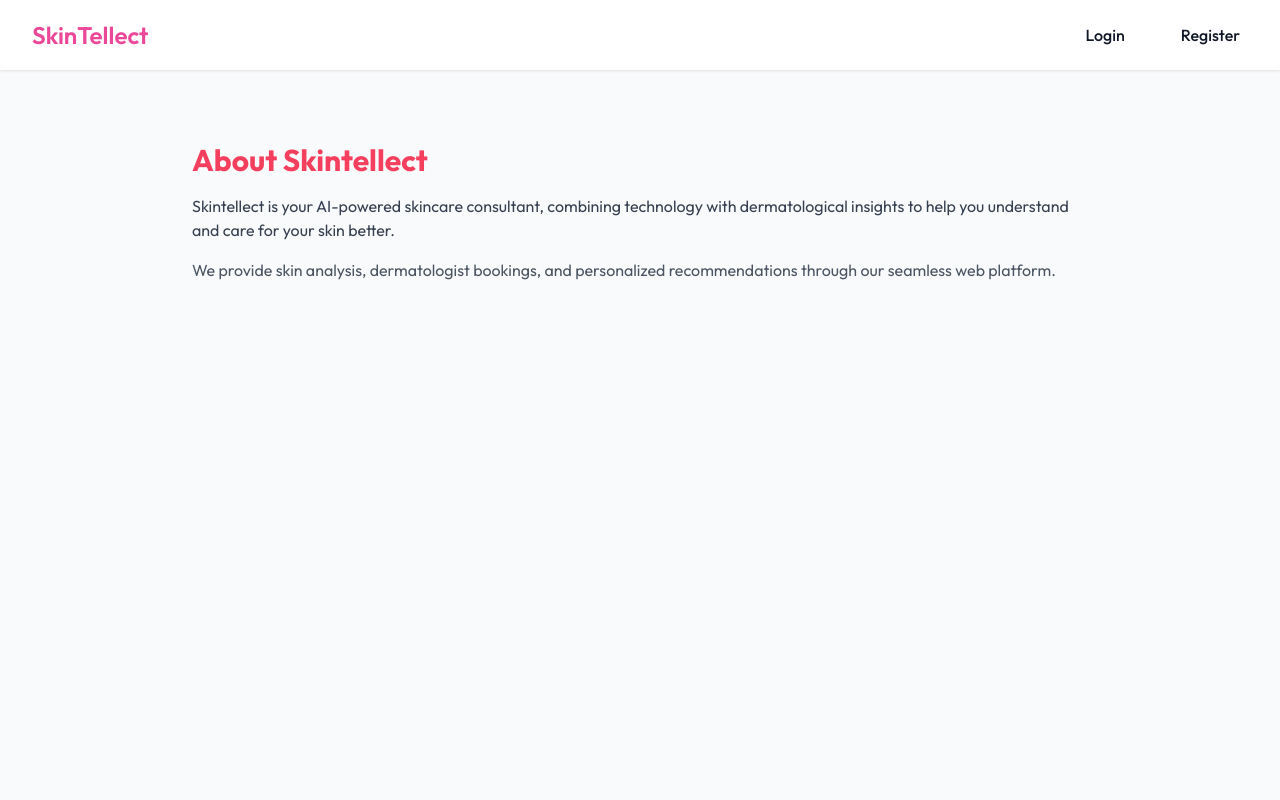
After one commit to sudo-Harshk/SkinTellect, a Flask app: page /about in a window 1280 px wide. The commit adds this page. Run offline with Flask 3, Linux system fonts and the light colour scheme; some libraries are stand-ins or nearby versions.

Commit message:
add: about.html

```diff
--- a/app.py
+++ b/app.py
@@ -166,6 +166,10 @@ def recommend_products_based_on_classes(classes):
 @app.route('/', methods=['GET'])
 def landing():
     return render_template('index.html')
+
+@app.route('/about')
+def about():
+    return render_template('about.html')
 
 @app.route('/login', methods=['GET', 'POST'])
 def login():
--- /dev/null
+++ b/templates/about.html
@@ -0,0 +1,15 @@
+{% extends "layout.html" %}
+
+{% block title %}About Us - Skintellect{% endblock %}
+
+{% block content %}
+  <div class="max-w-4xl mx-auto py-10">
+    <h1 class="text-3xl font-bold text-rose-500 mb-4">About Skintellect</h1>
+    <p class="text-gray-700 mb-4">
+      Skintellect is your AI-powered skincare consultant, combining technology with dermatological insights to help you understand and care for your skin better.
+    </p>
+    <p class="text-gray-600">
+      We provide skin analysis, dermatologist bookings, and personalized recommendations through our seamless web platform.
+    </p>
+  </div>
+{% endblock %}
--- a/templates/index.html
+++ b/templates/index.html
@@ -5,7 +5,7 @@
 {% block content %}
 <style>
   body {
-    background-color: #ffe4ec; /* Baby pink shade */
+    background-color: #ffe4ec;
   }
 </style>
 <div class="min-h-screen bg-gradient-to-br from-rose-50 to-white">
```
